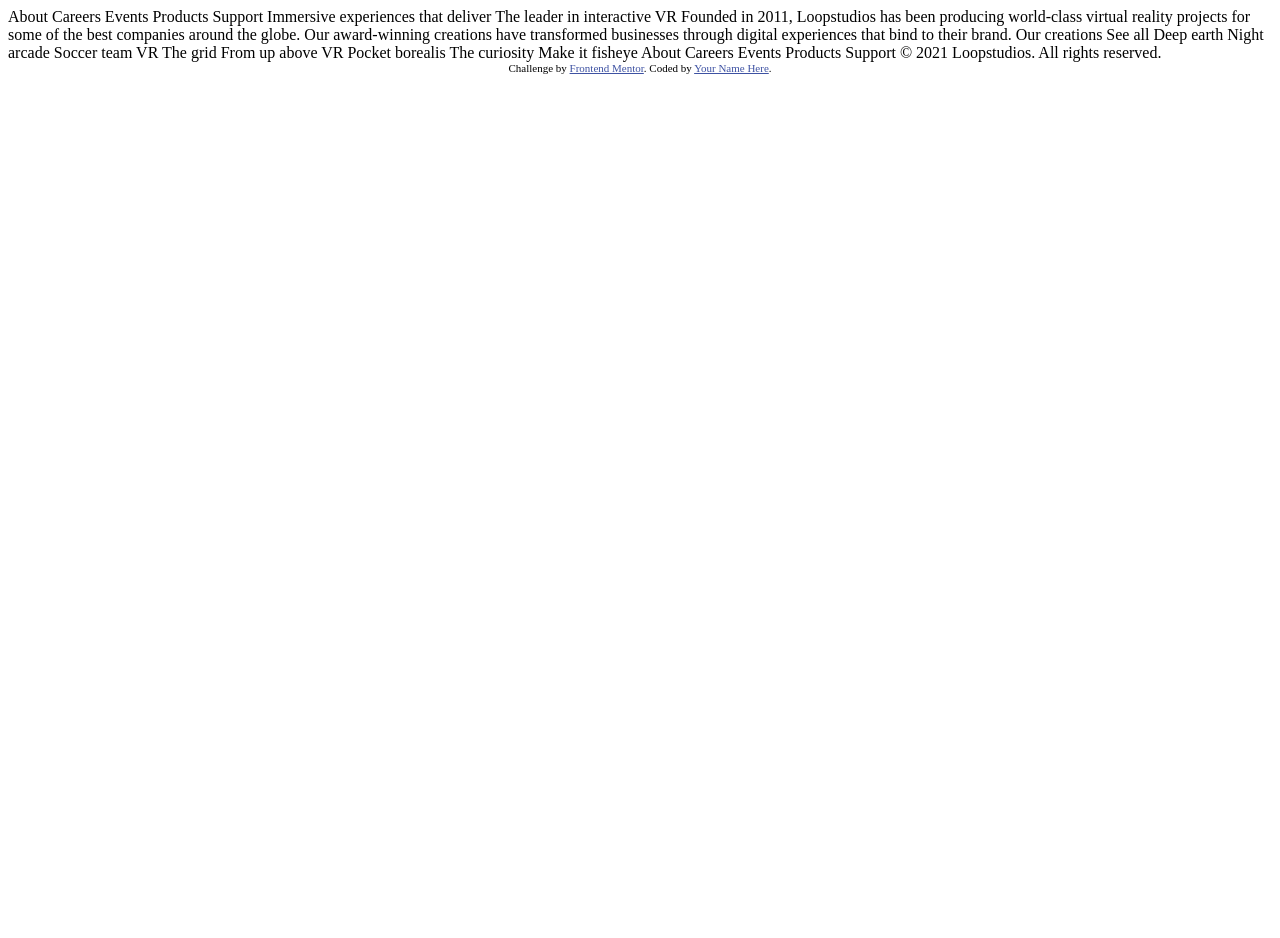
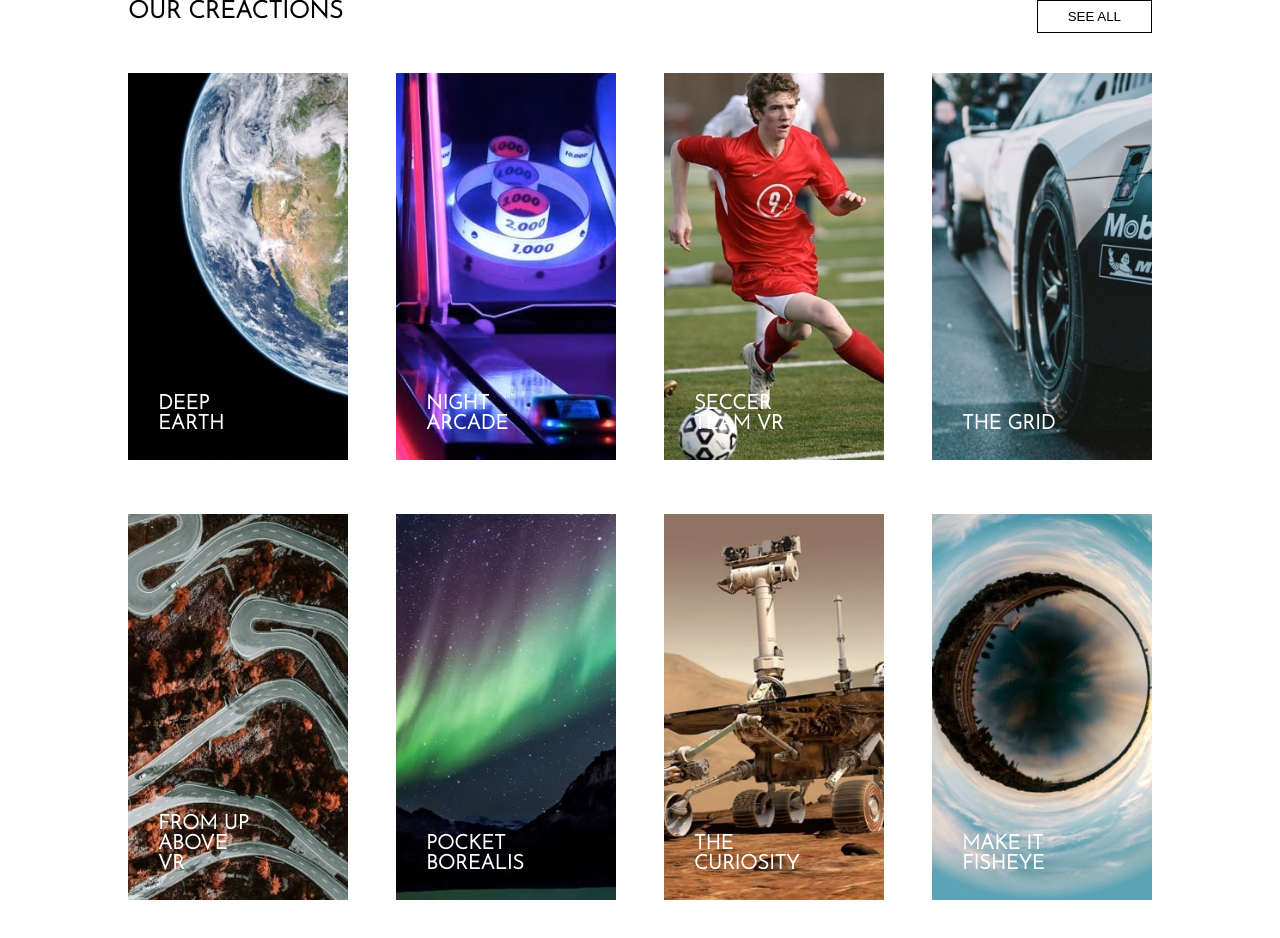
Before and after one commit to Sebastian-123-web/minihackaton, a plain HTML site: page index.html in a window 1280 px wide. Before the commit the page ends 800 px from the top, so only its background shows below. Drawn offline with Linux system fonts and the light colour scheme.

Commit message:
Our Creations

```diff
--- a/index.html
+++ b/index.html
@@ -7,53 +7,54 @@
   <link rel="icon" type="image/png" sizes="32x32" href="./images/favicon-32x32.png">
 
   <title>Frontend Mentor | Loopstudios landing page</title>
-
-  <!-- Feel free to remove these styles or customise in your own stylesheet 👍 -->
-  <style>
-    .attribution { font-size: 11px; text-align: center; }
-    .attribution a { color: hsl(228, 45%, 44%); }
-  </style>
+  <link rel="stylesheet" href="style.css">
 </head>
 <body>
-  About
-  Careers
-  Events
-  Products
-  Support
 
-  Immersive experiences that deliver
+  <main class="main">
 
-  The leader in interactive VR
-
-  Founded in 2011, Loopstudios has been producing world-class virtual reality
-  projects for some of the best companies around the globe. Our award-winning
-  creations have transformed businesses through digital experiences that bind
-  to their brand.
-
-  Our creations
-
-  See all
-
-  Deep earth
-  Night arcade
-  Soccer team VR
-  The grid
-  From up above VR
-  Pocket borealis
-  The curiosity
-  Make it fisheye
-
-  About
-  Careers
-  Events
-  Products
-  Support
-
-  © 2021 Loopstudios. All rights reserved.
-
-  <div class="attribution">
-    Challenge by <a href="https://www.frontendmentor.io?ref=challenge" target="_blank">Frontend Mentor</a>.
-    Coded by <a href="#">Your Name Here</a>.
-  </div>
+    <section class="our-creations">
+      <div class="subtitle">
+        <h2>OUR CREACTIONS</h2>
+        <button class="btn-seeall">SEE ALL</button>
+      </div>
+      <div class="galeria-img">
+        <div class="card-img">
+          <img src="./images/desktop/image-deep-earth.jpg" alt="">
+          <h3>DEEP EARTH</h3>
+        </div>
+        <div class="card-img">
+          <img src="./images/desktop/image-night-arcade.jpg" alt="">
+          <h3>NIGHT ARCADE</h3>
+        </div>
+        <div class="card-img">
+          <img src="./images/desktop/image-soccer-team.jpg" alt="">
+          <h3>SECCER TEAM VR</h3>
+        </div>
+        <div class="card-img">
+          <img src="./images/desktop/image-grid.jpg" alt="">
+          <h3>THE GRID</h3>
+        </div>
+      </div>
+      <div class="galeria-img">
+        <div class="card-img">
+          <img src="./images/desktop/image-from-above.jpg" alt="">
+          <h3>FROM UP ABOVE VR</h3>
+        </div>
+        <div class="card-img">
+          <img src="./images/desktop/image-pocket-borealis.jpg" alt="">
+          <h3>POCKET BOREALIS</h3>
+        </div>
+        <div class="card-img">
+          <img src="./images/desktop/image-curiosity.jpg" alt="">
+          <h3>THE CURIOSITY</h3>
+        </div>
+        <div class="card-img">
+          <img src="./images/desktop/image-fisheye.jpg" alt="">
+          <h3>MAKE IT FISHEYE</h3>
+        </div>
+      </div>
+    </section>
+  </main>
 </body>
 </html>
--- /dev/null
+++ b/style.css
@@ -0,0 +1,98 @@
+@import url('https://fonts.googleapis.com/css2?family=Alata&display=swap');
+@import url('https://fonts.googleapis.com/css2?family=Josefin+Sans:wght@300&display=swap');
+*{
+    margin: 0;
+    padding: 0;
+}
+
+/* *********** */
+/* SEBASTIAN B */
+/* OUR CRATION */
+/* *********** */
+
+/* SUBTITULO Y BOTON */
+.main{
+    width: 100%;
+    display: flex;
+    justify-content: center;
+}
+.our-creations{
+    width: 100%;
+    max-width: 1024px;
+}
+.subtitle{
+    display: flex;
+    justify-content: space-between;
+    font-family: 'Josefin Sans', sans-serif;
+    margin-bottom: 40px;
+}
+.btn-seeall{
+    background-color: #fff;
+    color: #000;
+    border: 1px solid #000;
+    padding: 8px 30px;
+}
+.btn-seeall:active{
+    background-color: #000;
+    color: #fff;
+    border: 1px solid #fff;
+    padding: 8px 30px;
+}
+
+/* IMAGENES */
+.galeria-img{
+    display: flex;
+    justify-content: space-between;
+    margin-bottom: 50px;
+    width: 100%;
+}
+.card-img{
+    position: relative;
+}
+.card-img img{
+    width: 220px;
+}
+.card-img h3{
+    width: 100px;
+    position: absolute;
+    left: 30px;
+    bottom: 30px;
+    color: #fff;
+    font-family: 'Josefin Sans', sans-serif;
+    font-size:20px;
+}
+
+@media screen and (max-width: 1000px) {
+    .our-creations{
+        margin: 0 20px 20px 20px;
+    }
+    .card-img img{
+        width: 150px;
+    }
+}
+
+@media screen and (max-width: 600px) {
+
+    .subtitle{
+        margin: 30px 15px;
+        display: flex;
+        flex-direction: column;
+        align-items: center;
+    }
+    .subtitle h2{
+        margin-bottom: 20px;
+    }
+
+    .galeria-img{
+        display: flex;
+        flex-direction: column;
+        align-items: center;
+        margin-bottom: 0;
+    }
+    .card-img{
+        margin-bottom: 30px;
+    }
+    .card-img img{
+        width: 200px;
+    }
+}
```
